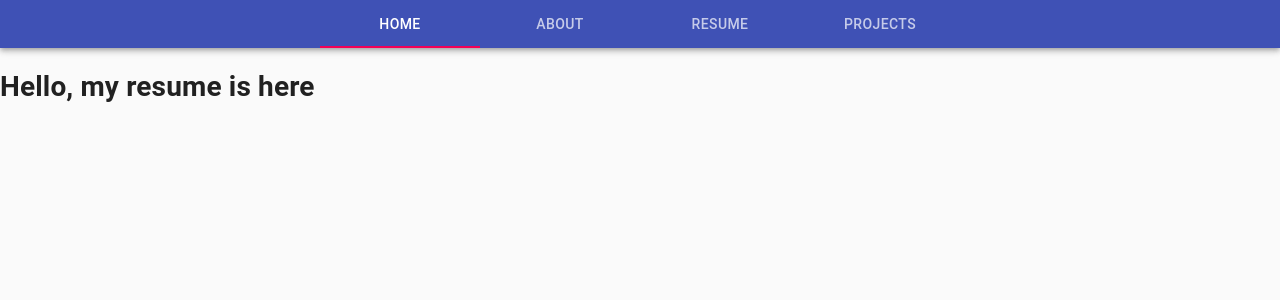
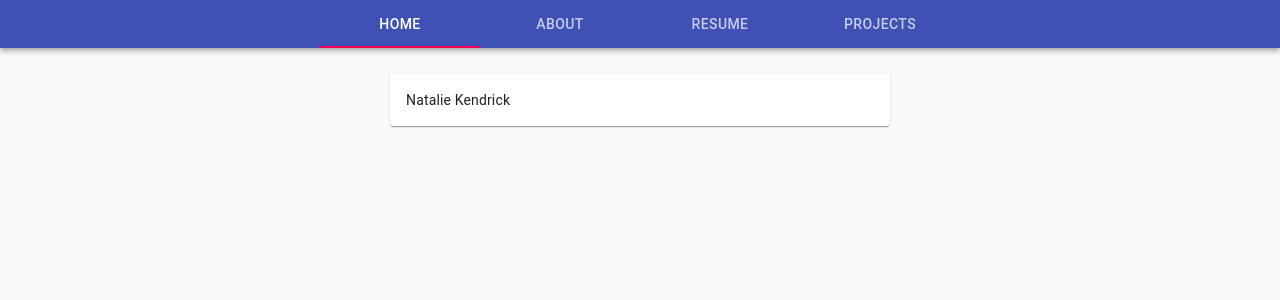
Before and after one commit to listenToRipley/nataliekendrick, a React (Create React App) app: page /resume in a window 1280 px wide. Shown: the top 300 px of the page. Built offline with nearby package versions, Linux system fonts and the light colour scheme.

Commit message:
decided on grid for resume page

```diff
--- a/src/Components/Resume.js
+++ b/src/Components/Resume.js
@@ -1,10 +1,42 @@
-import React from 'react'
+import React from 'react';
+import { makeStyles } from '@material-ui/core/styles';
+import Grid from '@material-ui/core/Grid';
+import Paper from '@material-ui/core/Paper';
+import Typography from '@material-ui/core/Typography';
+
+const useStyles = makeStyles((theme) => ({
+  root: {
+    flexGrow: 1,
+    margin: '2%'
+  },
+  paper: {
+    padding: theme.spacing(2),
+    margin: 'auto',
+    maxWidth: 500,
+  },
+}));
+
+
 
 const Resume = () => {
+  const classes = useStyles();
+
   return (
-    <h1>
-      Hello, my resume is here
-    </h1>
+    <div className={classes.root}>
+      <Paper className={classes.paper}>
+        <Grid
+        container
+        direction="row"
+        jusitify="center"
+        alignItems="center"
+        spacing={2}>
+          <Grid
+          item xs>
+          Natalie Kendrick
+          </Grid>
+        </Grid>
+    </Paper>
+    </div>
   )
 }
 
```
